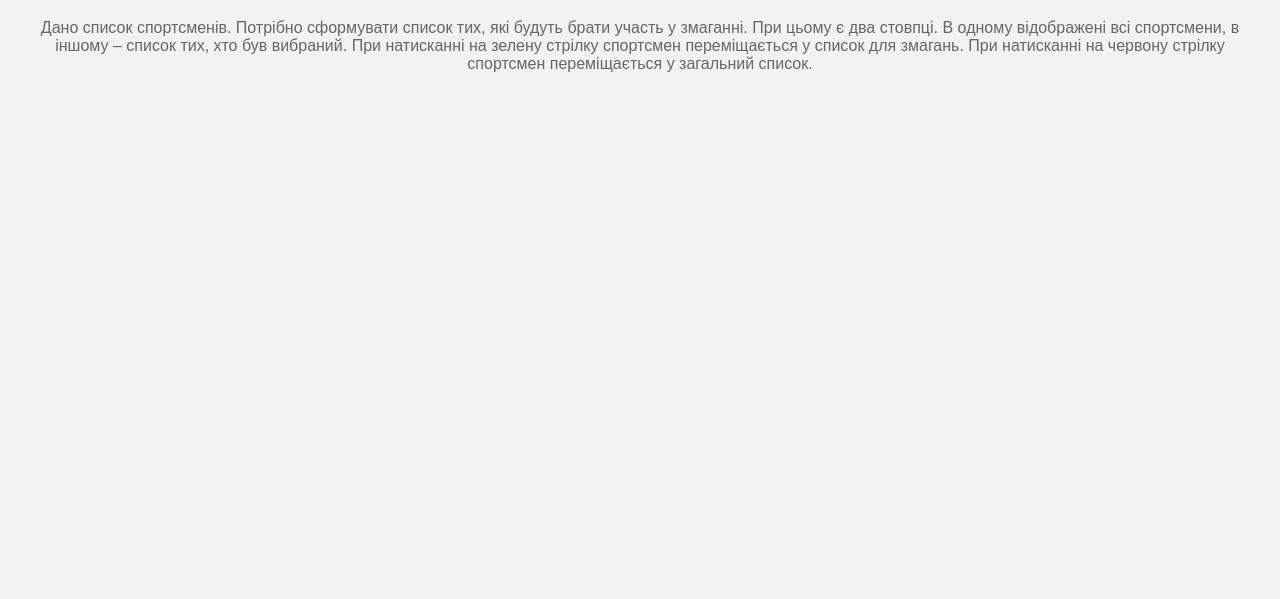
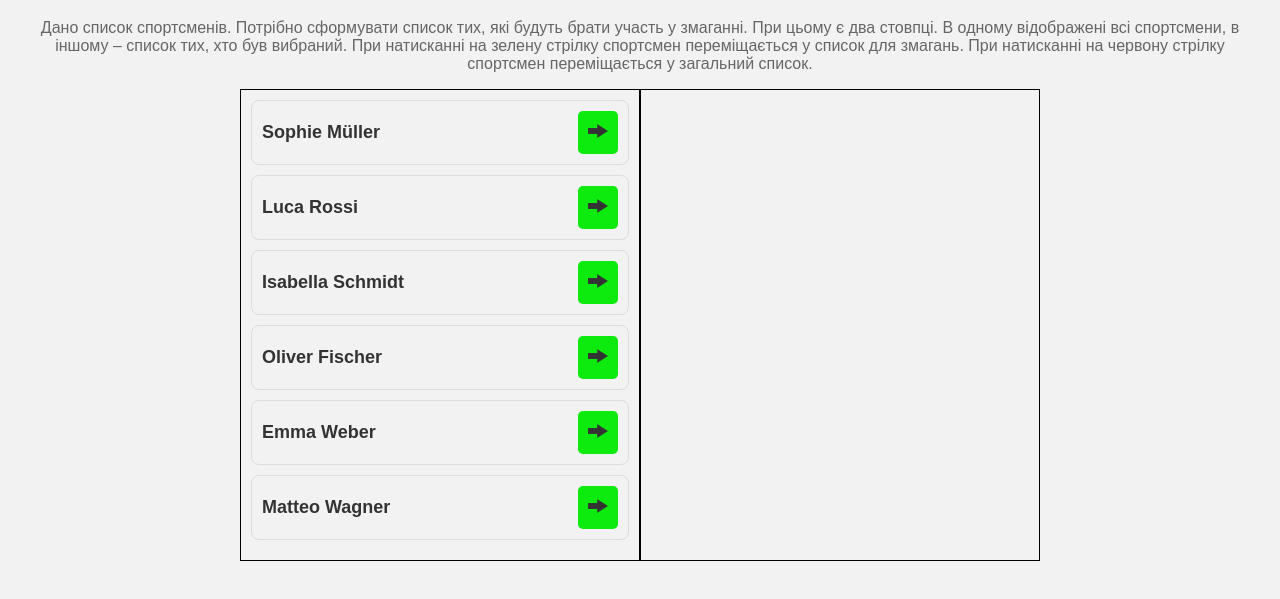
Before and after one commit to Riimm7/JS-2023, a plain HTML site: page Lesson_19/html/task6.html in a window 1280 px wide. Shown: the part 119-718 px from the top of the page. Drawn offline with Linux system fonts and the light colour scheme.

Commit message:
finish task 5&6 hw19

```diff
--- a/Lesson_19/css/task5.css
+++ b/Lesson_19/css/task5.css
@@ -71,3 +71,7 @@ p {
   display: flex;
   gap: 10px;
 }
+
+.active {
+  border: 5px solid green;
+}
--- a/Lesson_19/css/task6.css
+++ b/Lesson_19/css/task6.css
@@ -1,15 +1,15 @@
 body {
-  font-family: 'Arial', sans-serif;
+  font-family: "Arial", sans-serif;
   margin: 0;
   padding: 20px;
   background-color: #f2f2f2;
   color: #333;
-text-align: center;
+  text-align: center;
 }
 
 a {
   text-decoration: none;
-  color: #007BFF;
+  color: #007bff;
   display: inline-block;
   margin: 10px;
 }
@@ -27,3 +27,55 @@ p {
 /* ol{
     list-style: none;
   } */
+.Main {
+  max-width: 800px;
+  display: flex;
+  margin: 0 auto;
+}
+.common-list,
+.chosen-list {
+  width: 50%;
+  border: 1px solid #000;
+  padding: 10px;
+}
+.member {
+  display: flex;
+  align-items: center;
+  justify-content: space-between;
+  padding: 10px;
+  border: 1px solid #ddd;
+  border-radius: 8px;
+  margin-bottom: 10px;
+}
+
+.member__name {
+  font-size: 18px;
+  font-weight: bold;
+}
+
+.member__btn {
+  background-color: rgb(13, 234, 13);
+  color: #fff;
+  border: none;
+  padding: 10px;
+  border-radius: 5px;
+  cursor: pointer;
+  transition: all 0.3s ease;
+}
+
+.member__btn img {
+  width: 20px;
+  height: 20px;
+  /* transform: rotate(180deg); */
+}
+
+.chosen-list .member__btn {
+  background-color: rgb(233, 17, 17);
+}
+.chosen-list .member__btn img {
+  transform: rotate(180deg);
+}
+
+.member__btn:hover {
+  background-color: #07f5fd;
+}
--- a/Lesson_19/html/task6.html
+++ b/Lesson_19/html/task6.html
@@ -4,6 +4,7 @@
     <meta charset="UTF-8" />
     <meta name="viewport" content="width=device-width, initial-scale=1.0" />
     <link rel="stylesheet" href="/Lesson_19/css/task6.css" />
+    <script defer src="/Lesson_19/js/task6.js"></script>
     <title>Document</title>
   </head>
   <body>
@@ -17,6 +18,46 @@
       зелену стрілку спортсмен переміщається у список для змагань. При
       натисканні на червону стрілку спортсмен переміщається у загальний список.
     </p>
-    <script defer src="/Lesson_19/js/task6.js"></script>
+    <section class="Main">
+      <div class="common-list">
+        <div class="member">
+          <div class="member__name">Sophie Müller</div>
+          <button class="member__btn">
+            <img src="/Lesson_19/images/arrow-icon-1153.png" alt="" />
+          </button>
+        </div>
+        <div class="member">
+          <div class="member__name">Luca Rossi</div>
+          <button class="member__btn">
+            <img src="/Lesson_19/images/arrow-icon-1153.png" alt="" />
+          </button>
+        </div>
+        <div class="member">
+          <div class="member__name">Isabella Schmidt</div>
+          <button class="member__btn">
+            <img src="/Lesson_19/images/arrow-icon-1153.png" alt="" />
+          </button>
+        </div>
+        <div class="member">
+          <div class="member__name">Oliver Fischer</div>
+          <button class="member__btn">
+            <img src="/Lesson_19/images/arrow-icon-1153.png" alt="" />
+          </button>
+        </div>
+        <div class="member">
+          <div class="member__name">Emma Weber</div>
+          <button class="member__btn">
+            <img src="/Lesson_19/images/arrow-icon-1153.png" alt="" />
+          </button>
+        </div>
+        <div class="member">
+          <div class="member__name">Matteo Wagner</div>
+          <button class="member__btn">
+            <img src="/Lesson_19/images/arrow-icon-1153.png" alt="" />
+          </button>
+        </div>
+      </div>
+      <div class="chosen-list"></div>
+    </section>
   </body>
 </html>
--- a/Lesson_19/js/task6.js
+++ b/Lesson_19/js/task6.js
@@ -0,0 +1,30 @@
+const commonListElements = document.querySelectorAll(".common-list .member");
+const chosenListElements = document.querySelectorAll(".chosen-list .member");
+
+for (const element of commonListElements) {
+  element.onclick = function () {
+    moveElement(element);
+  };
+}
+
+for (const element of chosenListElements) {
+  element.onclick = function () {
+    returnElement(element);
+  };
+}
+
+function moveElement(element) {
+  const chosenList = document.querySelector(".chosen-list");
+  chosenList.appendChild(element);
+  element.onclick = function () {
+    returnElement(element);
+  };
+}
+
+function returnElement(element) {
+  const commonList = document.querySelector(".common-list");
+  commonList.appendChild(element);
+  element.onclick = function () {
+    moveElement(element);
+  };
+}
```
Also changed, not shown: Lesson_19/index.html (+2 -2 lines), Lesson_19/js/task5.js (+9 -0 lines), Lesson_19/images/arrow-icon-1153.png (added).
